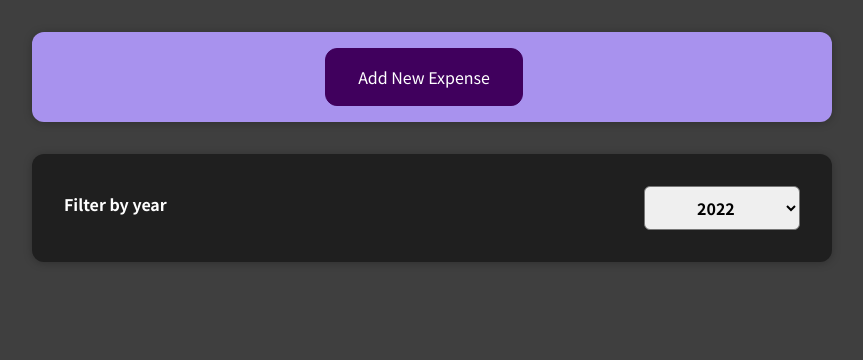
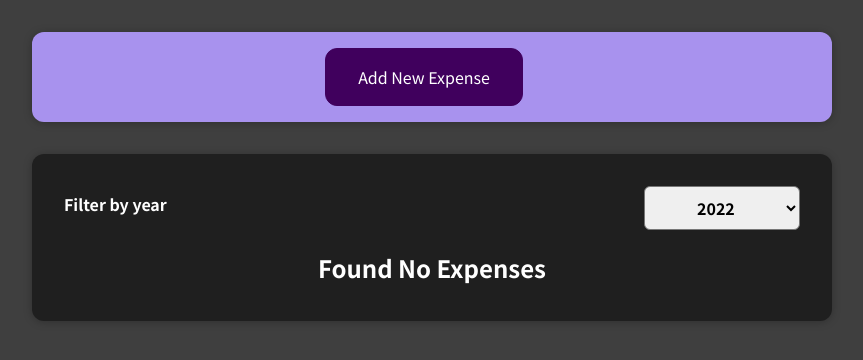
Before and after one commit to Sepinood-Karimi/ExpenseTracker, a React (Create React App) app: page / in a window 1280 px wide. Shown: the top 360 px of the page, without its empty margins (208-1071 px from the left). Built offline with nearby package versions, Linux system fonts and the light colour scheme.

Commit message:
extract expenses list and add no expenses

```diff
--- a/src/Components/Expenses/Expenses.js
+++ b/src/Components/Expenses/Expenses.js
@@ -1,8 +1,8 @@
 import React,{useState} from "react";
 import './Expenses.css';
-import ExpenseItem from "./ExpenseItem";
 import Card from "../Card/Card";
 import ExpenseFilter from "./ExpenseFilter";
+import ExpensesList from "./ExpensesList";
 const Expenses = ({items})=>{
     const [filteredYear,setFilteredYear]=useState('2022');
 
@@ -14,7 +14,7 @@ const Expenses = ({items})=>{
             <div>
                 <Card className="expenses">
                     <ExpenseFilter filteredYear={filteredYear} onFilter={filterHandler}/>
-                    {filteredExpenses.map(item=><ExpenseItem key={item.id} title={item.title} amount={item.amount} date={item.date}/>)}
+                    <ExpensesList filteredExpenses={filteredExpenses}/>
                 </Card>
             </div>
     );
--- /dev/null
+++ b/src/Components/Expenses/ExpensesList.css
@@ -0,0 +1,9 @@
+.expenses-list {
+    list-style: none;
+    padding: 0;
+}
+
+.expenses-list__fallback {
+    color: white;
+    text-align: center;
+}
--- /dev/null
+++ b/src/Components/Expenses/ExpensesList.js
@@ -0,0 +1,19 @@
+import './ExpensesList.css';
+import ExpenseItem from "./ExpenseItem";
+import React from "react";
+
+const ExpensesList = ({filteredExpenses})=>{
+    if (filteredExpenses.length===0) return <h2 className="expenses-list__fallback"> Found No Expenses</h2>
+    return(
+        <ul className="expenses-list">
+            {filteredExpenses.map(item=>
+                <ExpenseItem
+                    key={item.id}
+                    title={item.title}
+                    amount={item.amount}
+                    date={item.date}
+                />)}
+        </ul>
+    )
+}
+export default ExpensesList;
```
